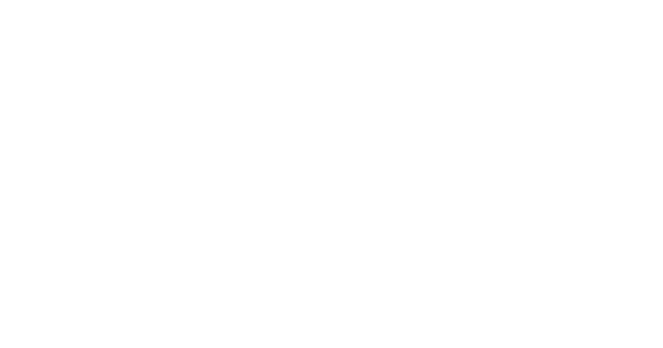
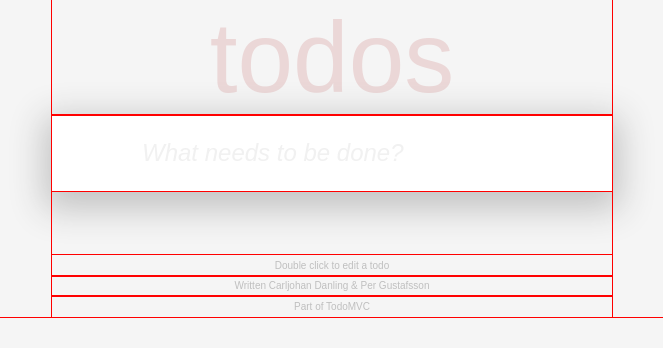
Before and after one commit to CarljohanDanling/TodoMVC, a plain HTML site: page index.html in a window 1280 px wide. Shown: the whole page, without its empty margins (308-971 px from the left). Drawn offline with Linux system fonts and the light colour scheme.

Commit message:
Adds functionality to enter text and display it into the cloned paragraph element.

```diff
--- a/index.html
+++ b/index.html
@@ -4,21 +4,34 @@
 <head>
     <meta charset="UTF-8">
     <meta name="viewport" content="width=device-width, initial-scale=1.0">
+    <link href="style.css" rel="stylesheet">
     <title>TodoMVC</title>
+    <script src="main.js" defer></script>
 </head>
 
 <body>
+    <div class="centered-content">
         <header>
-
+            <h1 id="top-header">todos</h1>
         </header>
 
         <main>
-
+            <form>
+                <section id="input-section">
+                    <input id="todo-input" type="text" placeholder="What needs to be done?" autofocus>
+                </section>
+            </form>
+            <section id="activity-section">
+                <p></p>
+            </section>
         </main>
 
         <footer>
-
+            <p>Double click to edit a todo</p>
+            <p>Written Carljohan Danling & Per Gustafsson</p>
+            <p>Part of TodoMVC</p>
         </footer>
+    </div>
 </body>
 
 </html>
--- a/main.js
+++ b/main.js
@@ -0,0 +1,20 @@
+// sätt alla eventlisteners i början av programmet - "Jakob Kallin"
+
+const section = document.querySelector("#activity-section");
+section.remove();
+
+const form = document.querySelector("form");
+form.onsubmit = event => {
+    event.preventDefault();
+
+    // let paragraph = document.createElement("P");
+    const userInput = document.querySelector("#todo-input");
+    const text = document.createTextNode(userInput.value);
+    // paragraph.appendChild(text);
+
+    const clone = section.cloneNode(true);
+    document.body.appendChild(clone);
+
+    document.querySelector("#activity-section").querySelector("P").appendChild(text);
+
+}
--- a/style.css
+++ b/style.css
@@ -0,0 +1,50 @@
+* {
+    outline: 1px solid red;
+    margin: 0;
+    padding: 0;
+}
+
+body {
+    background-color: #f5f5f5;
+    font-family: Arial, Helvetica, sans-serif;
+}
+
+.centered-content {
+    max-width: 35rem;
+    margin: 0 auto 0 auto;
+}
+
+#top-header {
+    color: #ebd7d7;
+    font-size: 100px;
+    font-weight: 100;
+    text-align: center;
+}
+
+#input-section {
+    display: flex;
+}
+
+#todo-input {
+    width: 100%;
+    padding: 1em 1em 1em 3.75em;
+    box-shadow: 0px 10px 35px 8px rgba(194, 194, 194, 1);
+    font-size: 1.5em;
+    border: none;
+}
+
+#todo-input::placeholder {
+    opacity: 0.1;
+    font-style: italic;
+}
+
+footer {
+    margin-top: 4rem;
+}
+
+footer p {
+    color: #bfbfbf;
+    font-size: 10px;
+    padding: 0.3rem;
+    text-align: center;
+}
```
Lines whose indentation alone changed are shown as unchanged.
